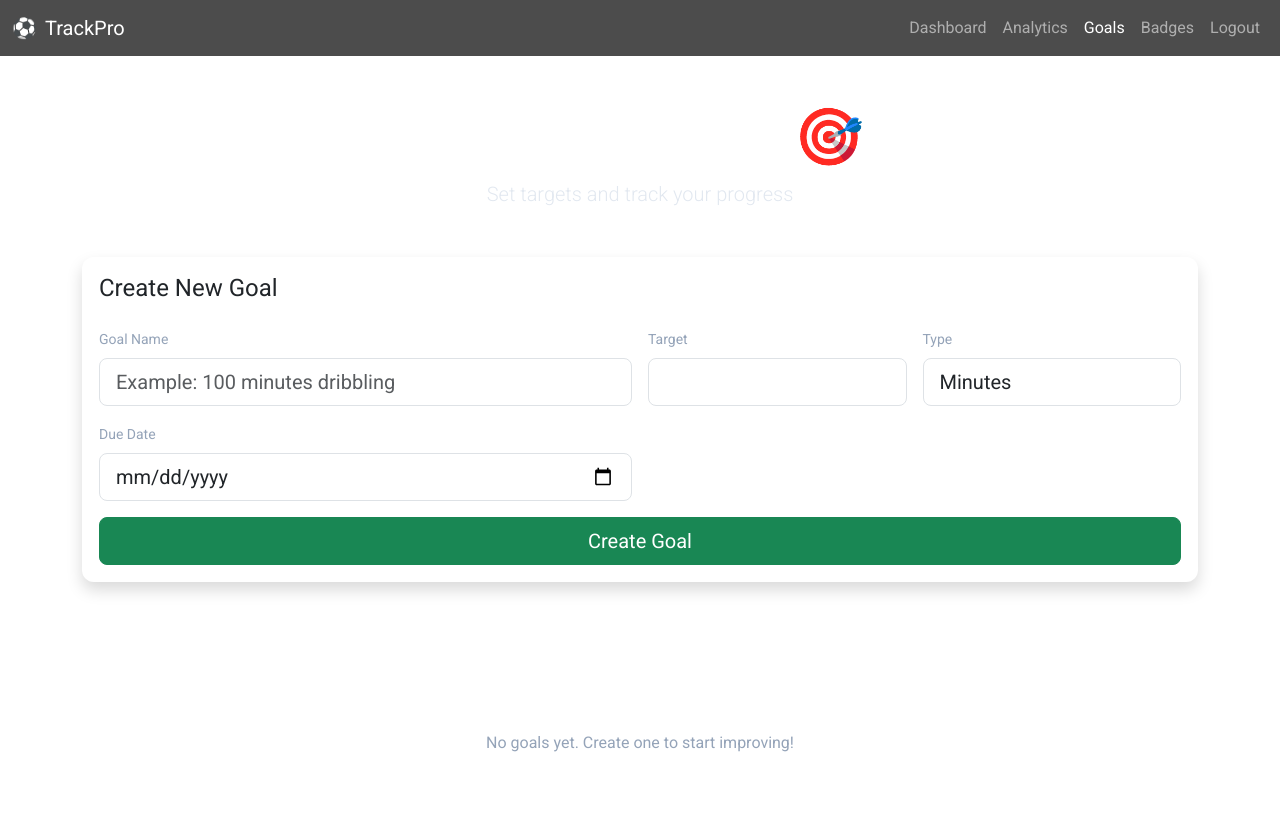
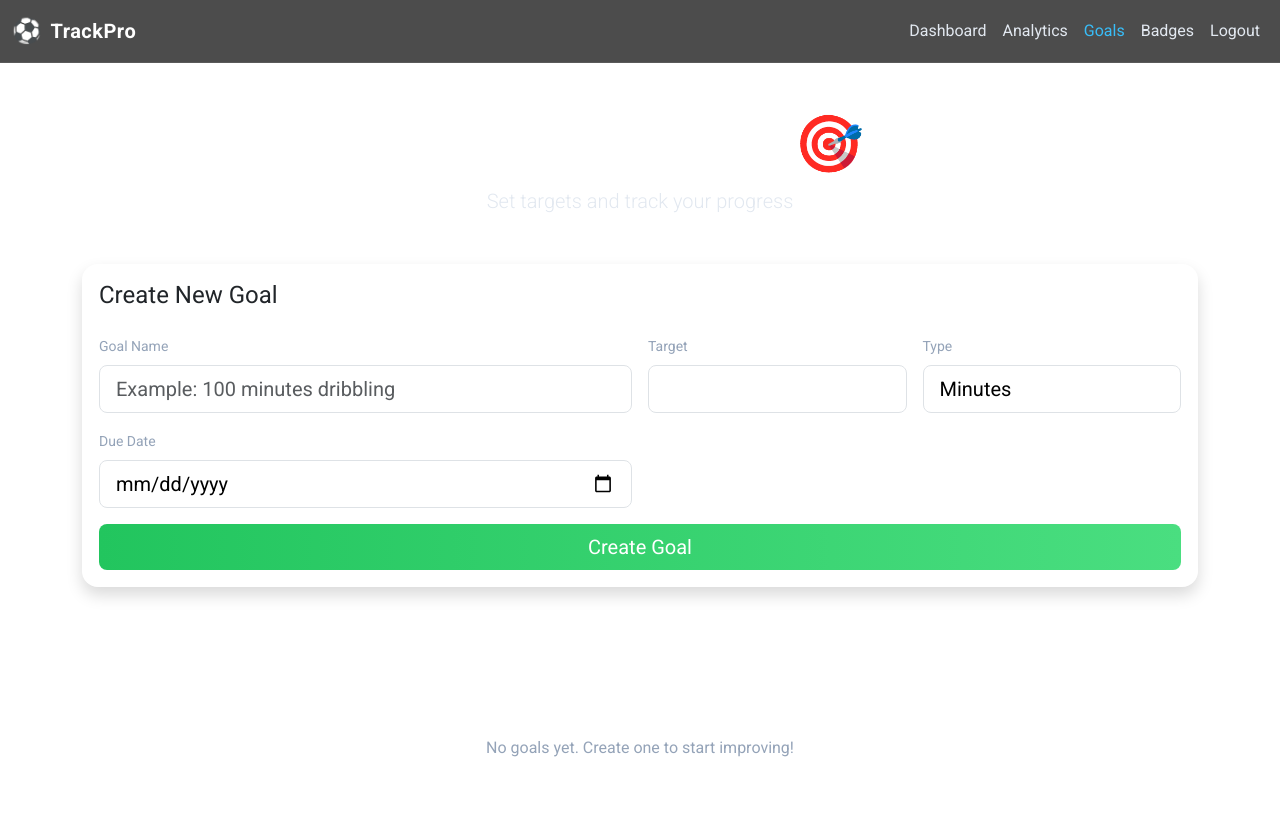
Before and after one commit to akshitjoshi335-maker/Football-progress-tracking, a Flask app: page /goals in a window 1280 px wide. Shown: the top 827 px of the page. Before the commit the page ends 752 px from the top, so only its background shows below. Run offline with Flask 3, Linux system fonts and the light colour scheme; a user stored in the database is signed in; data comes from the database, SQL or seed files in the repository; data that the repository does not hold is empty.

Commit message:
Update style.css

```diff
--- a/static/css/style.css
+++ b/static/css/style.css
@@ -1,52 +1,97 @@
-/* GLOBAL DARK BACKGROUND */
+/* ---------------- GLOBAL ---------------- */
 
 body{
+    font-family:'Roboto',sans-serif;
     background: linear-gradient(135deg,#0f172a,#020617);
     color:#e2e8f0;
-    font-family:'Roboto',sans-serif;
     min-height:100vh;
 }
 
+.bg-gradient{
+    background: linear-gradient(135deg,#0f172a,#020617);
+}
 
-/* NAVBAR */
+/* ---------------- NAVBAR ---------------- */
 
 .navbar{
     background: rgba(0,0,0,0.7);
-    backdrop-filter: blur(8px);
+    backdrop-filter: blur(10px);
+    border-bottom:1px solid rgba(255,255,255,0.08);
 }
 
-
-/* KEEP NORMAL INPUTS */
-
-input,
-select,
-textarea{
-    background: white;
-    color: black;
+.navbar-brand{
+    font-weight:700;
+    letter-spacing:0.5px;
 }
 
-
-/* DO NOT MODIFY AVATAR SIZE */
-
-.avatar,
-.profile-avatar,
-.user-avatar{
-    width:40px;
-    height:40px;
-    border-radius:50%;
+.nav-link{
+    color:#e2e8f0 !important;
+    font-weight:500;
 }
 
+.nav-link:hover{
+    color:#38bdf8 !important;
+}
 
-/* GLASS CARDS */
+.nav-link.active{
+    color:#38bdf8 !important;
+}
+
+/* ---------------- BRAND ICON ---------------- */
+
+.brand-badge{
+    font-size:1.5rem;
+}
+
+/* ---------------- CARDS ---------------- */
+
+.card{
+    border:none;
+}
 
 .glass{
     background: rgba(255,255,255,0.05);
-    border:1px solid rgba(255,255,255,0.1);
-    border-radius:12px;
+    backdrop-filter: blur(12px);
+    border:1px solid rgba(255,255,255,0.08);
+    border-radius:16px;
 }
 
+/* ---------------- FORMS ---------------- */
 
-/* TEXT COLORS */
+/* KEEP INPUTS WHITE */
+
+.form-control,
+.form-select{
+    background:white;
+    color:black;
+}
+
+.form-control:focus{
+    box-shadow:none;
+    border-color:#38bdf8;
+}
+
+/* ---------------- BUTTONS ---------------- */
+
+.btn-success{
+    background: linear-gradient(90deg,#22c55e,#4ade80);
+    border:none;
+}
+
+.btn-success:hover{
+    background: linear-gradient(90deg,#16a34a,#22c55e);
+}
+
+.btn-primary{
+    background: linear-gradient(90deg,#3b82f6,#60a5fa);
+    border:none;
+}
+
+.btn-primary:hover{
+    background: linear-gradient(90deg,#2563eb,#3b82f6);
+}
+
+/* ---------------- TEXT ---------------- */
 
 .text-light{
     color:#e2e8f0 !important;
```
Also changed, not shown: other parts of static/css/style.css (+119 -0 lines).
